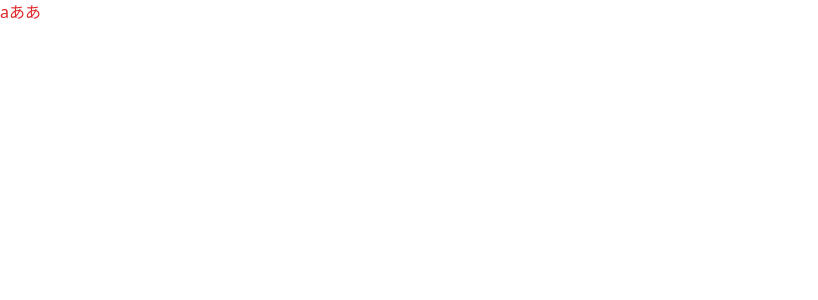
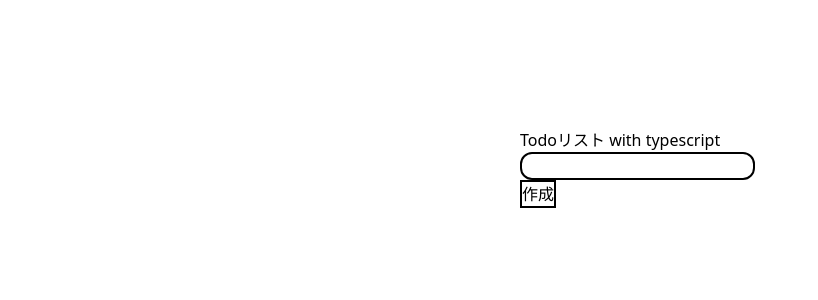
Before and after one commit to tetn39/go-react-app, a React (Create React App) app in the folder frontend/: page / in a window 1280 px wide. Shown: the top 300 px of the page, without its empty margins (0-818 px from the left). Built offline with nearby package versions, Linux system fonts and the light colour scheme.

Commit message:
add: form

```diff
--- a/frontend/src/App.tsx
+++ b/frontend/src/App.tsx
@@ -4,7 +4,13 @@ import './App.css';
 
 function App() {
   return (
-    <h1 className="text-red-600">aああ</h1>
+    <div className="m-auto w-60 mt-32">
+      <h2>Todoリスト with typescript</h2>
+      <form onSubmit={() => {}}>
+        <input type="text" onChange={() => {}} className="rounded-xl border-2 border-black"/>
+        <input type="submit" value="作成" className="border-2 border-black" />
+      </form>
+    </div>
   );
 }
 
--- a/frontend/tailwind.config.js
+++ b/frontend/tailwind.config.js
@@ -1,7 +1,7 @@
 /** @type {import('tailwindcss').Config} */
 module.exports = {
   content: [
-    "./src/*.tsx",
+    "./src/**/*.{js,jsx,ts,tsx}",
   ],
   theme: {
     extend: {},
```
